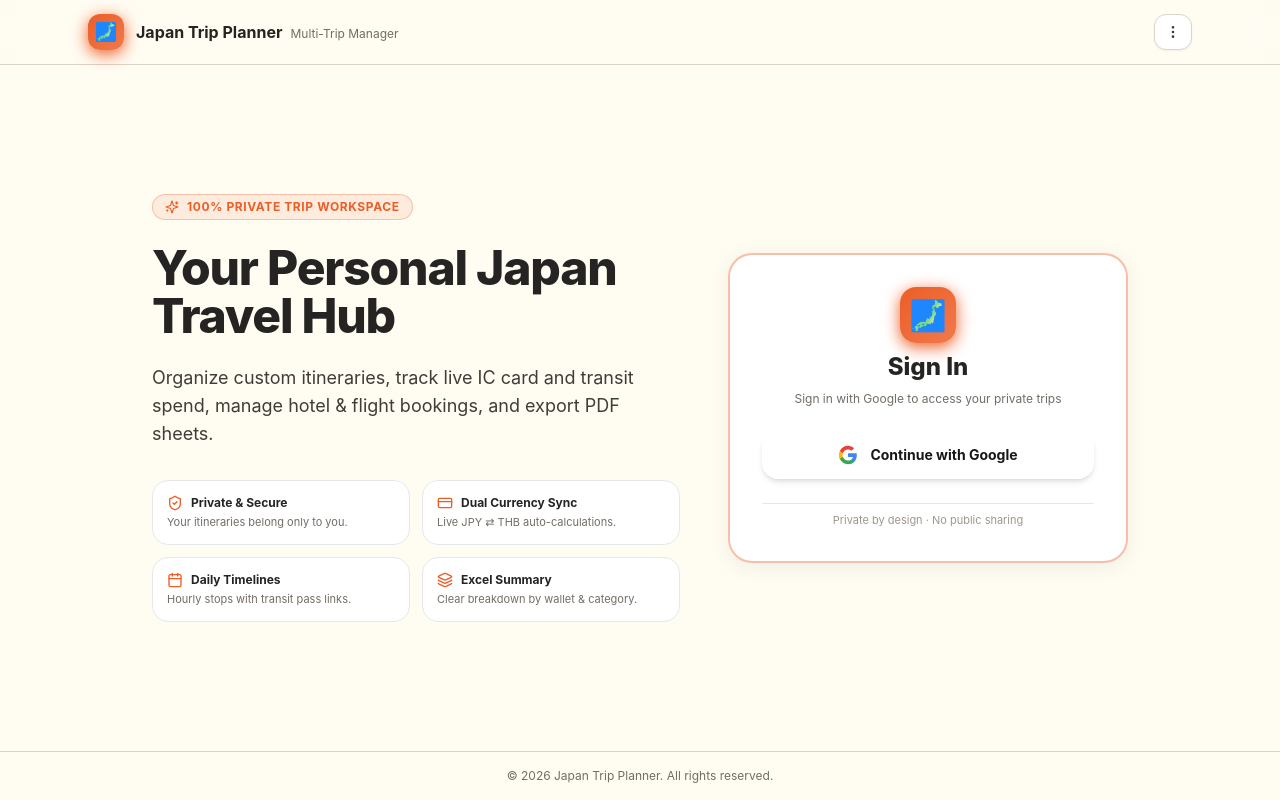
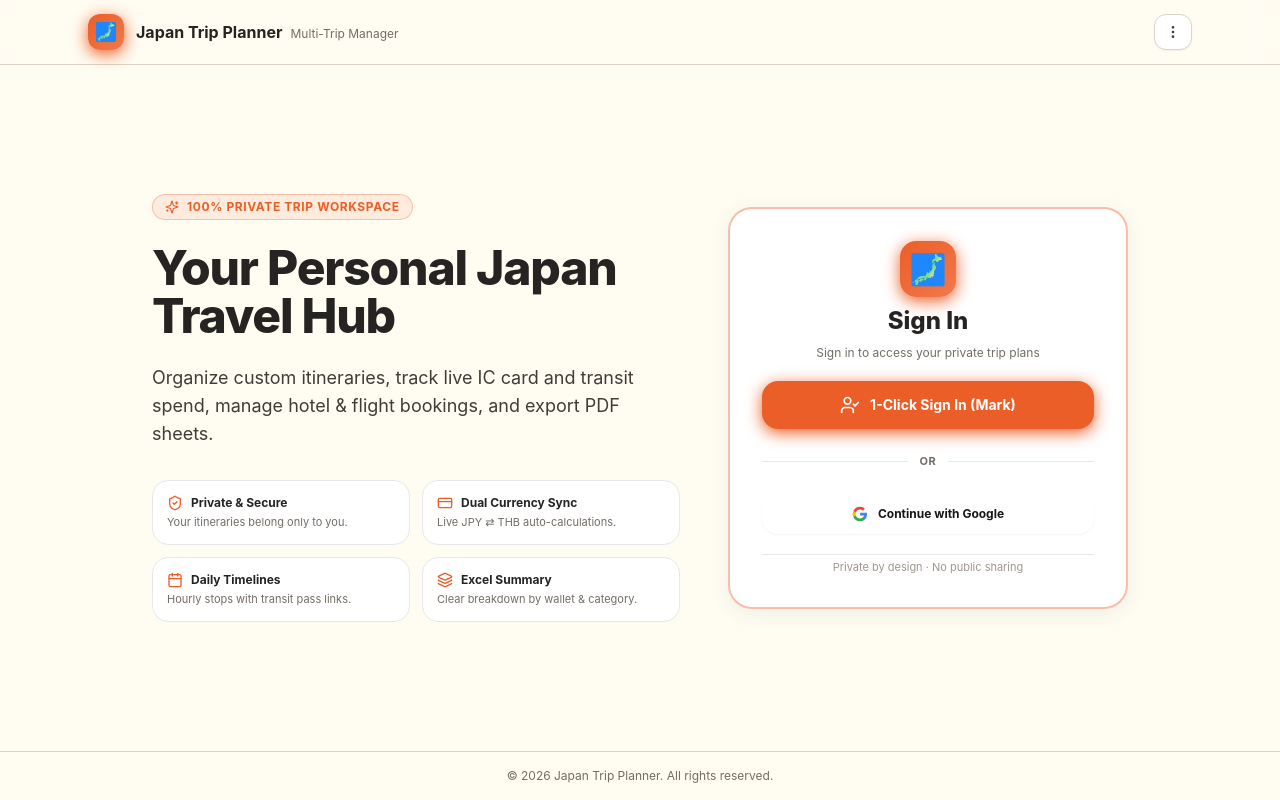
Before and after one commit to markPoramest/japan-trip, a Next.js app: page /login in a window 1280 px wide. Built offline with nearby package versions, Linux system fonts and the light colour scheme; no server answers.

Commit message:
feat: add 1-click instant demo sign-in and safeguard GoogleProvider when keys are unconfigured

```diff
--- a/src/app/login/page.tsx
+++ b/src/app/login/page.tsx
@@ -1,17 +1,20 @@
 "use client";
 
 import { signIn, useSession } from "next-auth/react";
-import { useRouter } from "next/navigation";
+import { useRouter, useSearchParams } from "next/navigation";
 import { useEffect, useState } from "react";
-import { Compass, ShieldCheck, MapPin, Calendar, CreditCard, Layers, ArrowRight, Loader2, Sparkles } from "lucide-react";
+import { Compass, ShieldCheck, MapPin, Calendar, CreditCard, Layers, ArrowRight, Loader2, Sparkles, UserCheck } from "lucide-react";
 import { useLanguage } from "@/context/LanguageContext";
 import SettingsKebab from "@/components/SettingsKebab";
 
 export default function LoginPage() {
   const { data: session, status } = useSession();
   const router = useRouter();
+  const searchParams = useSearchParams();
   const { t, language } = useLanguage();
-  const [signingIn, setSigningIn] = useState(false);
+  const [signingIn, setSigningIn] = useState<string | null>(null);
+
+  const authError = searchParams?.get("error");
 
   useEffect(() => {
     if (status === "authenticated") {
@@ -20,8 +23,17 @@
   }, [status, router]);
 
   const handleGoogleSignIn = () => {
-    setSigningIn(true);
+    setSigningIn("google");
     signIn("google", { callbackUrl: "/trips" });
+  };
+
+  const handleDemoSignIn = () => {
+    setSigningIn("demo");
+    signIn("demo", {
+      email: "mark@example.com",
+      name: "Mark",
+      callbackUrl: "/trips",
+    });
   };
 
   return (
@@ -99,9 +111,9 @@
           </div>
         </div>
 
-        {/* Right column: Google Sign In Card */}
+        {/* Right column: Sign In Card */}
         <div className="w-full lg:w-[400px] flex-shrink-0" data-aos="fade-left">
-          <div className="bg-bg-card border-2 border-accent/40 rounded-3xl p-8 shadow-earth space-y-6 relative overflow-hidden">
+          <div className="bg-bg-card border-2 border-accent/40 rounded-3xl p-8 shadow-earth space-y-5 relative overflow-hidden">
             <div className="text-center space-y-2">
               <div className="w-14 h-14 rounded-2xl bg-accent-gradient flex items-center justify-center text-3xl mx-auto shadow-accent text-white">
                 🗾
@@ -111,27 +123,69 @@
               </h2>
               <p className="text-xs text-text-muted">
                 {language === "th"
-                  ? "เข้าสู่ระบบด้วย Google เพื่อเข้าถึงแผนการเดินทางของคุณ"
-                  : "Sign in with Google to access your private trips"}
+                  ? "เข้าสู่ระบบเพื่อจัดการทริปส่วนตัวของคุณ"
+                  : "Sign in to access your private trip plans"}
               </p>
+            </div>
+
+            {/* Error banner if Google Client ID not yet set */}
+            {authError && (
+              <div className="p-3 rounded-xl bg-accent/15 border border-accent/30 text-xs text-accent space-y-1">
+                <p className="font-bold">
+                  {language === "th" ? "ต้องการ Google Client ID สำหรับ Google Login" : "Google Client ID required for Google OAuth"}
+                </p>
+                <p className="text-[11px] text-text-muted">
+                  {language === "th"
+                    ? "คุณสามารถกดปุ่ม \"เข้าสู่ระบบทันที (Demo)\" ด้านล่างเพื่อทดสอบได้ทันที!"
+                    : "You can click \"1-Click Instant Sign In\" below to test right away without keys!"}
+                </p>
+              </div>
+            )}
+
+            {/* 1-Click Instant Demo Login button */}
+            <button
+              type="button"
+              onClick={handleDemoSignIn}
+              disabled={signingIn !== null || status === "loading"}
+              className="w-full py-3.5 px-5 rounded-2xl bg-accent hover:bg-accent-hover text-white font-bold text-sm shadow-accent transition-all flex items-center justify-center gap-2.5 active:scale-98 cursor-pointer disabled:opacity-75"
+            >
+              {signingIn === "demo" ? (
+                <>
+                  <Loader2 className="w-5 h-5 animate-spin" />
+                  <span>{language === "th" ? "กำลังเข้าสู่ระบบ..." : "Signing in..."}</span>
+                </>
+              ) : (
+                <>
+                  <UserCheck className="w-5 h-5" />
+                  <span>{language === "th" ? "เข้าสู่ระบบทันที (Mark)" : "1-Click Sign In (Mark)"}</span>
+                </>
+              )}
+            </button>
+
+            <div className="relative flex py-1 items-center">
+              <div className="flex-grow border-t border-border/80"></div>
+              <span className="flex-shrink mx-3 text-[11px] text-text-muted uppercase font-bold tracking-wider">
+                {language === "th" ? "หรือ" : "Or"}
+              </span>
+              <div className="flex-grow border-t border-border/80"></div>
             </div>
 
             {/* Google Sign in button */}
             <button
               type="button"
               onClick={handleGoogleSignIn}
-              disabled={signingIn || status === "loading"}
-              className="w-full py-3.5 px-5 rounded-2xl bg-white hover:bg-neutral-100 text-neutral-900 font-bold text-sm shadow-md hover:shadow-lg transition-all flex items-center justify-center gap-3 active:scale-98 cursor-pointer disabled:opacity-75"
+              disabled={signingIn !== null || status === "loading"}
+              className="w-full py-3 px-4 rounded-2xl bg-white hover:bg-neutral-100 text-neutral-900 font-bold text-xs shadow-sm hover:shadow transition-all flex items-center justify-center gap-2.5 active:scale-98 cursor-pointer disabled:opacity-75"
             >
-              {signingIn || status === "loading" ? (
+              {signingIn === "google" ? (
                 <>
-                  <Loader2 className="w-5 h-5 animate-spin text-accent" />
-                  <span>{language === "th" ? "กำลังเชื่อมต่อ..." : "Connecting..."}</span>
+                  <Loader2 className="w-4 h-4 animate-spin text-accent" />
+                  <span>{language === "th" ? "กำลังเชื่อมต่อ Google..." : "Connecting Google..."}</span>
                 </>
               ) : (
                 <>
                   {/* Google SVG Logo */}
-                  <svg className="w-5 h-5" viewBox="0 0 24 24">
+                  <svg className="w-4 h-4" viewBox="0 0 24 24">
                     <path
                       fill="#4285F4"
                       d="M22.56 12.25c0-.78-.07-1.53-.2-2.25H12v4.26h5.92c-.26 1.37-1.04 2.53-2.21 3.31v2.77h3.57c2.08-1.92 3.28-4.74 3.28-8.09z"
@@ -154,7 +208,7 @@
               )}
             </button>
 
-            <div className="text-center text-[11px] text-text-faint space-y-1 pt-2 border-t border-border/60">
+            <div className="text-center text-[11px] text-text-faint space-y-1 pt-1 border-t border-border/60">
               <p>{language === "th" ? "ปลอดภัยและเป็นส่วนตัว 100%" : "Private by design · No public sharing"}</p>
             </div>
           </div>
```
Also changed, not shown: src/lib/auth.ts (+47 -6 lines).
